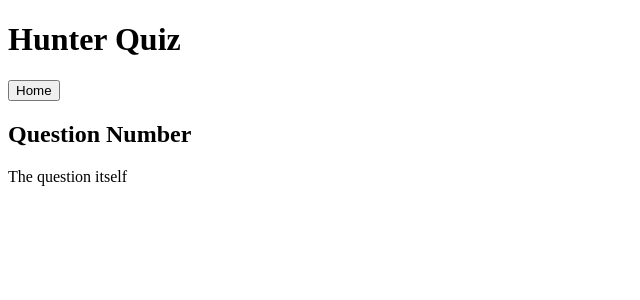
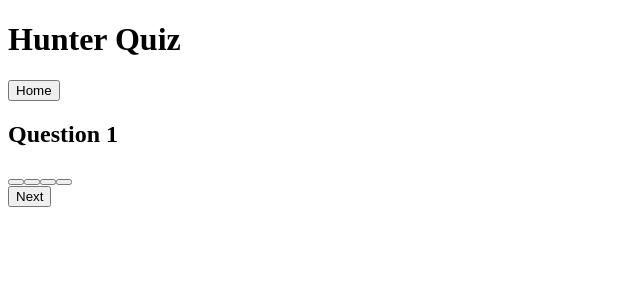
Before and after one commit to heathornJ/hunterquiz, a React (Create React App) app: page / in a window 1280 px wide. Both pictures are taken after a click on the button "Start". Shown: the top 300 px of the page, without its empty margins (0-640 px from the left). Built offline with nearby package versions, Linux system fonts and the light colour scheme.

Commit message:
Add comments explaining code & jsx elements. Rename event handlers for clarity. Add Question array and basic Q&A functionality

```diff
--- a/src/App.js
+++ b/src/App.js
@@ -4,14 +4,17 @@ import QuizScreen from "./components/QuizScreen";
 import useNavigation from "./hooks/useNavigation";
 
 function App() {
+  /* Deconstructs the screen state and navigateTo function from useNavigation */
   const { screen, navigateTo} = useNavigation()
 
+  /* object containing functions used to setState on button click */
   const navigationHandlers = {
     home: () => navigateTo('home'),
     start: () => navigateTo('start'),
     help: () => navigateTo('help')
   }
 
+  /* Switch to determine which Screen component should be displayed, passes relevant setState through as props for the buttons within that screen */
   const renderScreen = () => {
     switch (screen) {
       case "home":
@@ -25,6 +28,7 @@ function App() {
     }
   }
 
+  /* Renders the Screen component */
   return (
     <div className="App">
       <h1>Hunter Quiz</h1>
--- a/src/components/HelpScreen.js
+++ b/src/components/HelpScreen.js
@@ -3,20 +3,24 @@ import React, { useState } from 'react';
 
 
 function HelpScreen (props) {
+    // Contains state for which set of help text to display.
     const [currentInfoIndex, setCurrentInfoIndex] = useState(0);
 
+    // Array containing different pieces of help text.
     const helpContent = [
         "I am index 0 of help content",
         "I am index 1 of help content"
     ]
 
-    const nextInfo = () => {
+    // Sets the state to the next index of the helpContent array.
+    const handleNextInfoClick = () => {
         if (currentInfoIndex < helpContent.length - 1) {
             setCurrentInfoIndex(currentInfoIndex + 1);
         }
     }
 
-    const previousInfo = () => {
+    // Sets the state to the previous index of the helpContent array
+    const handlePreviousInfoClick = () => {
         if (currentInfoIndex > 0) {
             setCurrentInfoIndex(currentInfoIndex - 1);
         }
@@ -29,8 +33,10 @@ function HelpScreen (props) {
 
             <p>{helpContent[currentInfoIndex]}</p>
             <div className='nav-buttons'>
-                <button onClick={previousInfo}>Back</button>
-                {currentInfoIndex === helpContent.length-1 ? "" : <button onClick={nextInfo}>Next</button>}
+                <button onClick={handlePreviousInfoClick}>Back</button>
+
+                {/* Only displays the next button if the next index in the helpContent array exists */}
+                {currentInfoIndex === helpContent.length-1 ? "" : <button onClick={handleNextInfoClick}>Next</button>}
             </div>
         </div>
     )
--- a/src/components/QuizScreen.js
+++ b/src/components/QuizScreen.js
@@ -1,12 +1,46 @@
-import React from 'react';
+import React, { useState } from 'react';
+
+import questions from '../data/questions';
 
 function QuizScreen (props) {
+    //State for the question array index
+    const [questionIndex, setQuestionIndex] = useState(0);
+
+    //Retrieves the question object from the question array.
+    const currentQuestion = questions[questionIndex]
+
+    const handleAnswerClick = (isCorrect) => {
+        /*TODO: Disable Button Clicks*/
+
+        if (isCorrect) {
+            /*TODO: Highlight green, add score*/
+        }
+
+        /*TODO: Highlight red, display Next button */
+    }
+
     return (
         <div className='quizscreen-container'>
             <button className='home-button' onClick={props.onHome}>Home</button>
-            <h2>Question Number</h2>
-            <p>The question itself</p>
-            <div className='answer-Container'></div>
+
+            {/* Sets the question number based of the current index */}
+            <h2>Question {questionIndex + 1}</h2>
+
+            {/* Displays the question stored in the question object */}
+            <p>{currentQuestion.question}</p>
+            <div className='answer-Container'>
+
+                {/* Creates a button for each answer within the question's answer array */}
+                {currentQuestion.answers.map((answer, index) => (
+                    <button key={index} onClick={() => handleAnswerClick(answer.isCorrect)}>
+                        {answer.text}
+                    </button>
+                ))}
+            </div>
+            <div className='nav-buttons'>
+                {/*TODO: Render after button has been selected */}
+                <button>Next</button>
+            </div>
         </div>
     )
 }
--- /dev/null
+++ b/src/data/questions.js
@@ -0,0 +1,27 @@
+//Array contains question objects. The object contains an answers property which is an array of answer objects.
+const questions = [
+    {
+        id: 0,
+        question: "",
+        answers: [
+            {text:"", isCorrect: true},
+            {text:"", isCorrect: false},
+            {text:"", isCorrect: false},
+            {text:"", isCorrect: false}
+        ],
+        type: "multiple-choice"
+    },
+    {
+        id: 1,
+        question: "",
+        answers: [
+            {text:"", isCorrect: true},
+            {text:"", isCorrect: false},
+            {text:"", isCorrect: false},
+            {text:"", isCorrect: false}
+        ],
+        type: "true-false"
+    }
+];
+
+export default questions;
--- a/src/hooks/useNavigation.js
+++ b/src/hooks/useNavigation.js
@@ -1,12 +1,14 @@
 import { useState } from "react";
 
 function useNavigation(initialScreen = 'home') {
+    /* Sets what screen component is currently displayed */
     const [screen, setScreen] = useState(initialScreen);
 
     const navigateTo = (page) => {
         setScreen(page);
     };
 
+    /* Returns the screen state and navigateTo function */
     return {
         screen,
         navigateTo,
```
